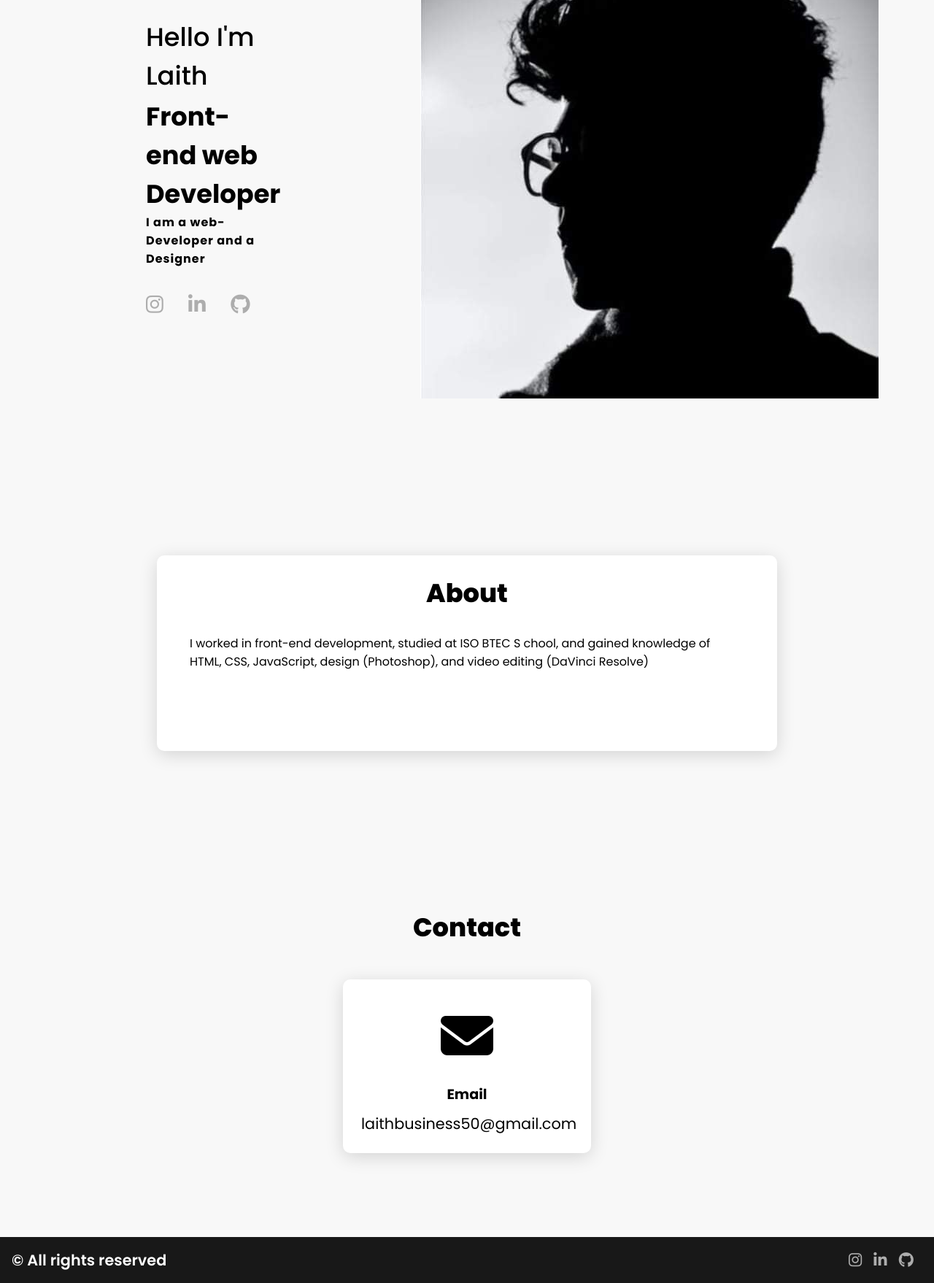
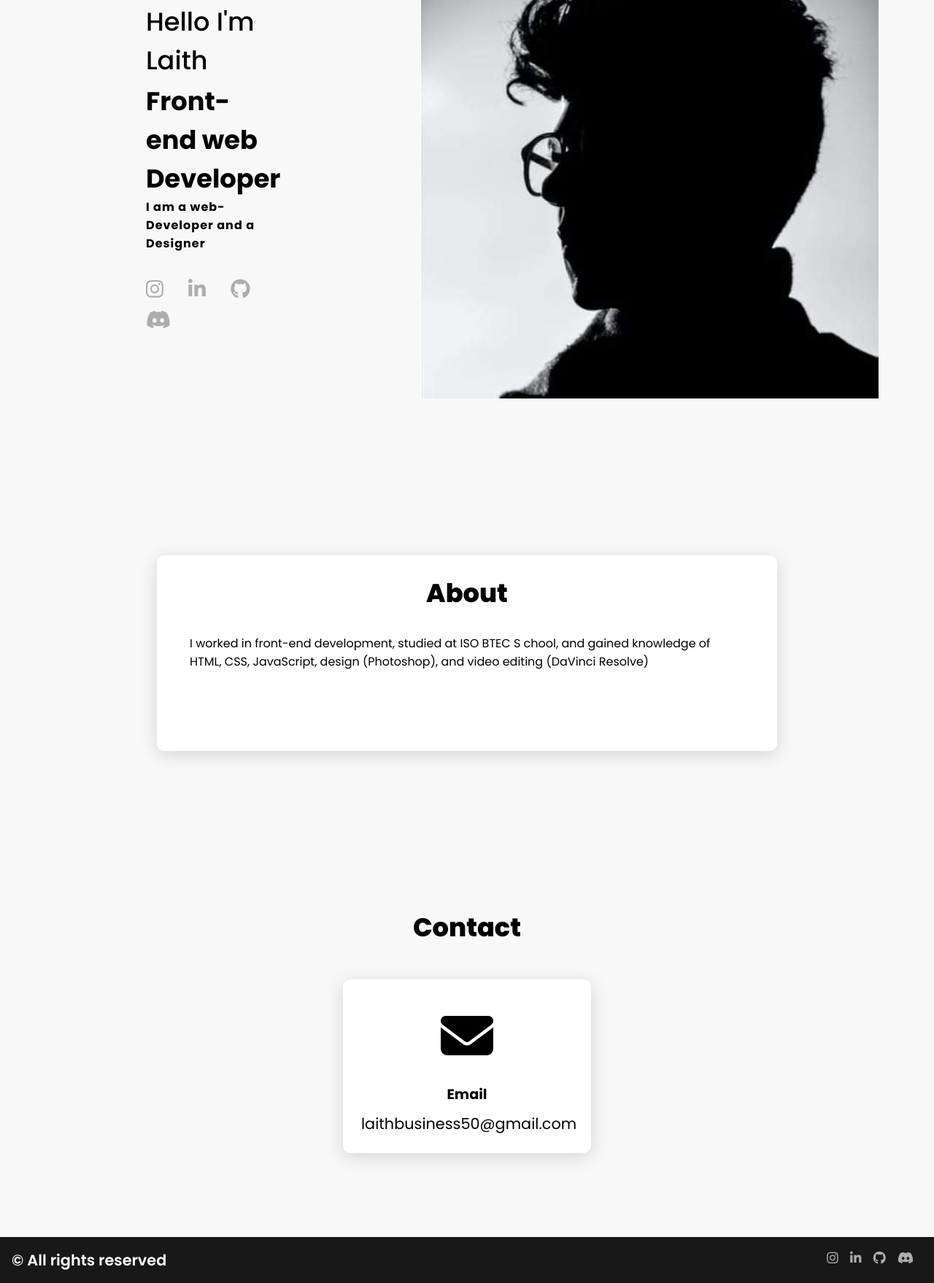
Before and after one commit to x4md/portfolio, a plain HTML site: page index.html in a window 1280 px wide. Shown: the part 184-1942 px from the top of the page at 73% size. Drawn offline with Linux system fonts and the light colour scheme.

Commit message:
add discord icon

```diff
--- a/CSS/main.css
+++ b/CSS/main.css
@@ -169,7 +169,7 @@ footer {
   }
 
   .footer .social-icons a {
-    font-size: 1.3em;
+    font-size: 1.1em;
     padding: 0 12px 0 0;
   }
 
--- a/index.html
+++ b/index.html
@@ -35,9 +35,10 @@
         <a href="https://www.instagram.com/x3sni"><i class="fab fa-instagram"></i></a>
         <a href="https://www.linkedin.com/in/laith-hamarsheh"><i class="fab fa-linkedin-in"></i></a>
         <a href="https://github.com/x4md"><i class="fab fa-github"></i></a>
+        <a href="https://discord.gg/E96ayChgbC"><i class="fab fa-discord"></i></a>
       </div>
     </div>
-    <img src="images/me.jpg" alt="Laith">
+    <img src="images/me.jpg">
   </section>
 
   <section class="about" id="about">
@@ -77,6 +78,7 @@
       <a href="https://www.instagram.com/x3sni"><i class="fab fa-instagram"></i></a>
       <a href="https://www.linkedin.com/in/laith-hamarsheh"><i class="fab fa-linkedin-in"></i></a>
       <a href="https://github.com/x4md"><i class="fab fa-github"></i></a>
+      <a href="https://discord.gg/E96ayChgbC"><i class="fab fa-discord"></i></a>
     </div>
   </footer>
 
```
